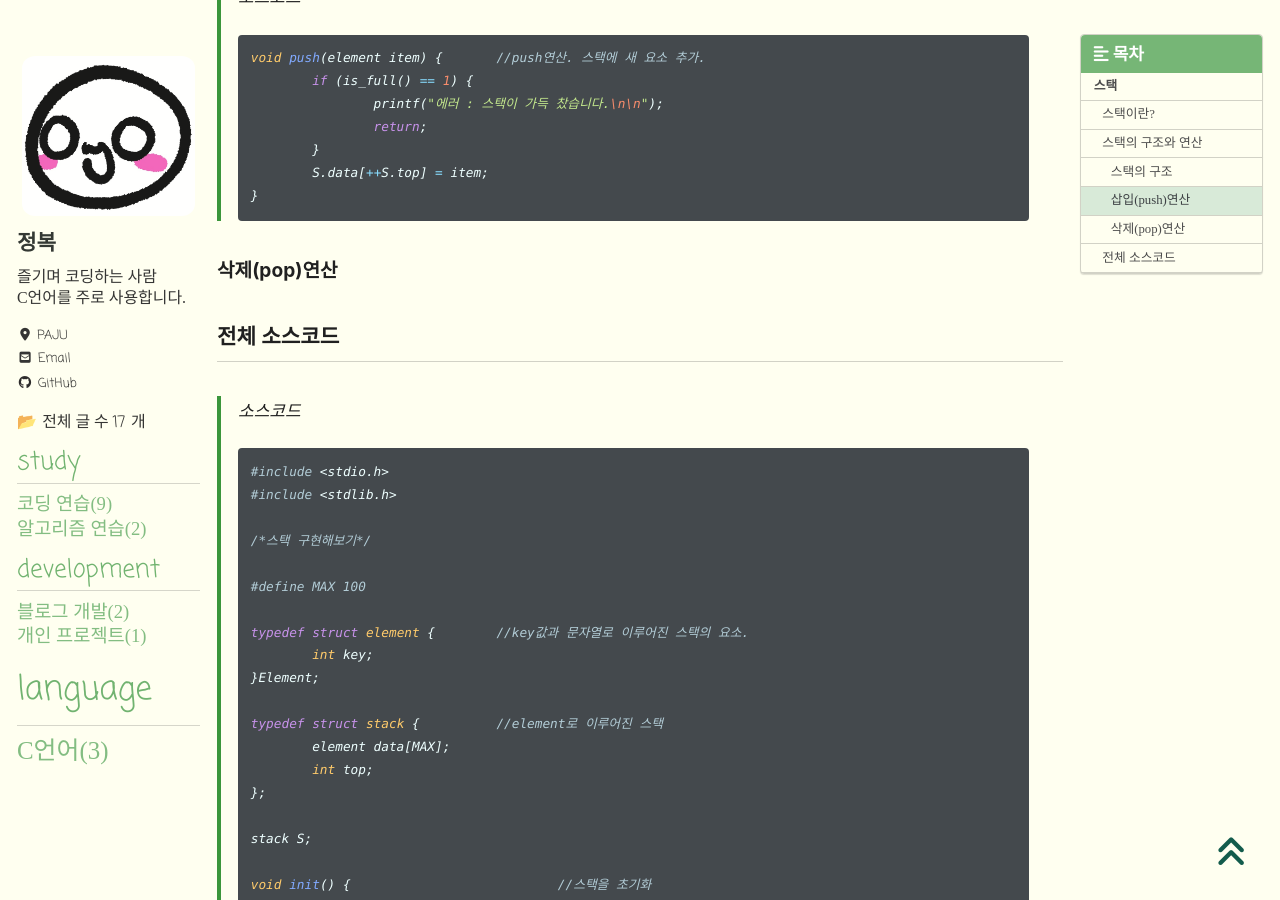
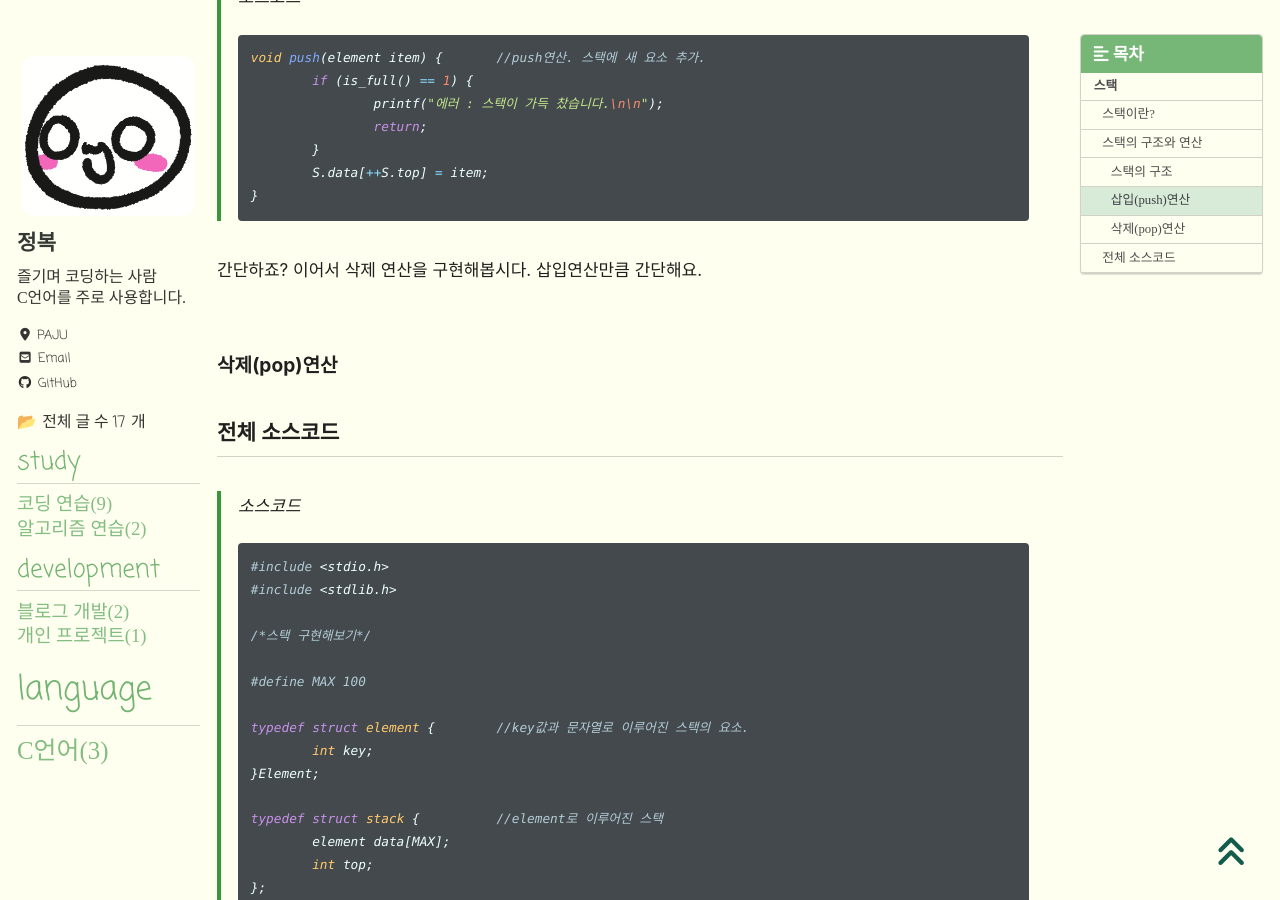
Before and after one commit to JBL28/jbl28.github.io, a Jekyll site: the page built from _posts/Algorithm/2023-01-07-stack.md, in a window 1280 px wide and 900 px high, scrolled down 3218 px. Built offline with Jekyll 4.4.1, drawn with Linux system fonts in a browser that asks for light colours; cached includes are drawn as plain includes; nearby versions of some CDN libraries; some web fonts are replaced; comment, search, counter and statistics services are not loaded.

Commit message:
Update 2023-01-07-stack.md

````diff
--- a/_posts/Algorithm/2023-01-07-stack.md
+++ b/_posts/Algorithm/2023-01-07-stack.md
@@ -88,6 +88,7 @@ top 변수도 잊지않고 1 더해줍시다.<br>
 >}
 >```
 
+간단하죠? 이어서 삭제 연산을 구현해봅시다. 삽입연산만큼 간단해요.<br><br>
 
 ### 삭제(pop)연산
 
````
